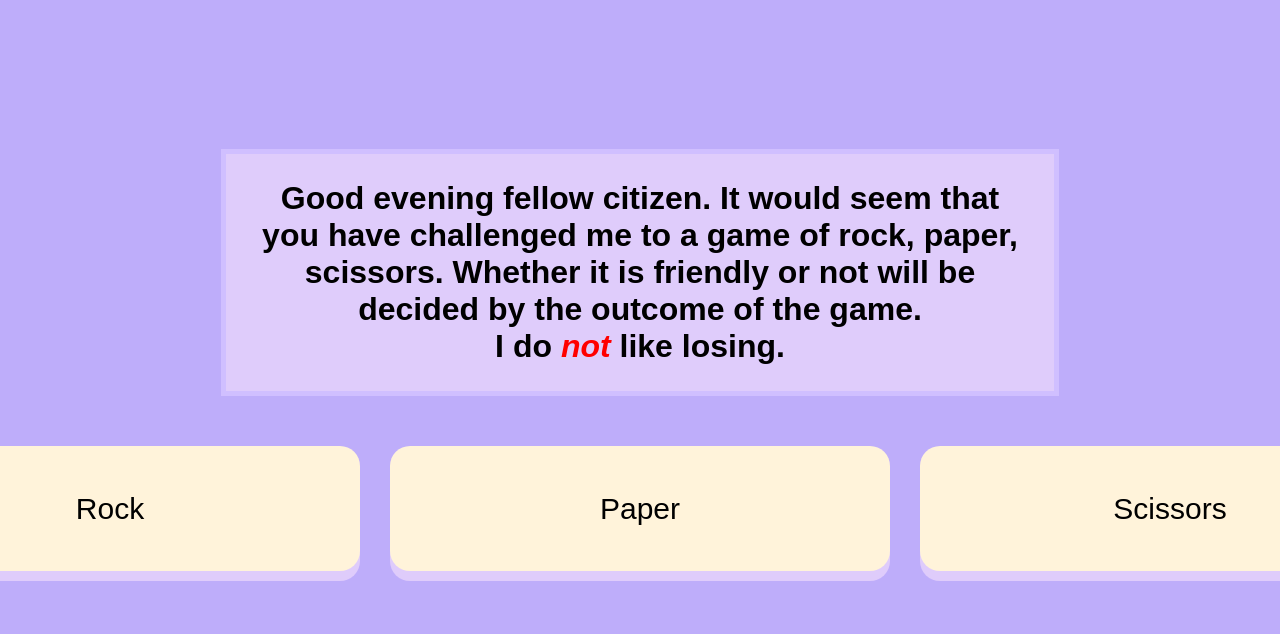
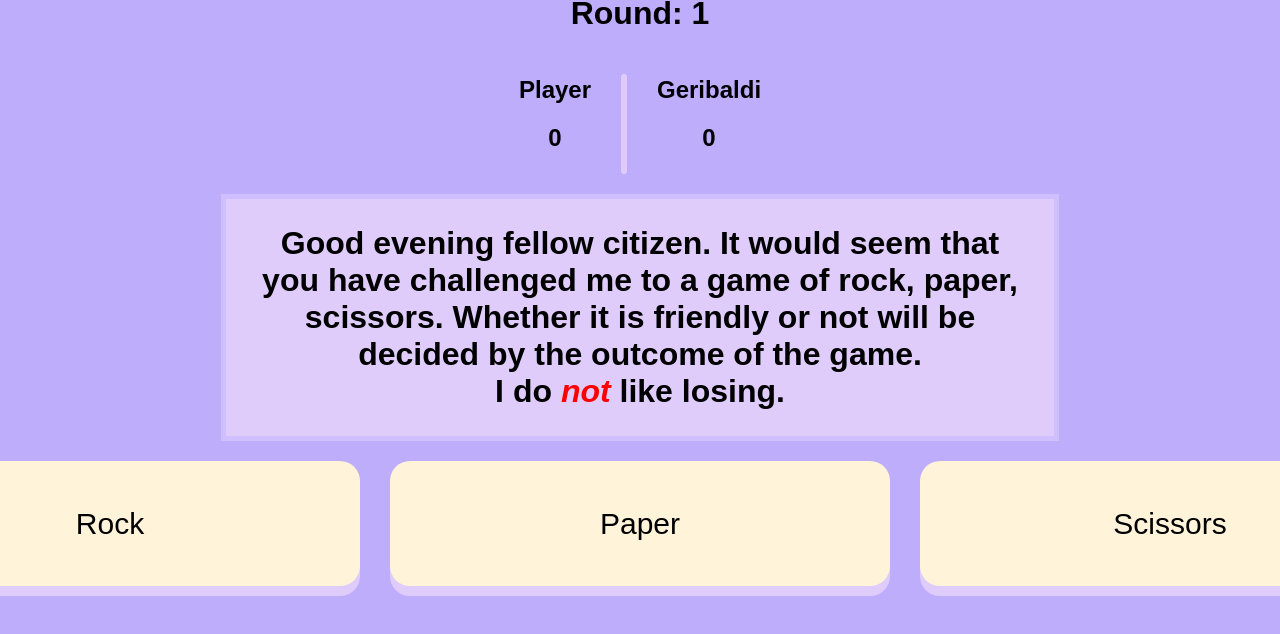
Before and after one commit to Geniye1/OdinProject-RockPaperScissors, a plain HTML site: page index.html in a window 1280 px wide. Shown: the top 634 px of the page. Drawn offline with Linux system fonts and the light colour scheme.

Commit message:
Fully implemented game UI

```diff
--- a/index.html
+++ b/index.html
@@ -20,6 +20,20 @@
         </div>
     </div>
     <div class="main-container">
+        <div class="round-counter-container">
+            <h1 id="round-counter">Round: 1</h1>
+        </div>
+        <div class="inner-score-container">
+            <div class="score-text-container">
+                <h2 class="score-counter-header">Player</h2>
+                <h2 data-game-contestant="player" class="score-counter">0</h2>
+            </div>
+            <div class="vertical-rule"></div>
+            <div class="score-text-container">
+                <h2 class="score-counter-header">Geribaldi</h2>
+                <h2 data-game-contestant="geribaldi" class="score-counter">0</h2>
+            </div>
+        </div>
         <div class="results-container">
             <h1 id="result-text">
                 Good evening fellow citizen. It would seem that you have challenged me to a game of rock, paper, scissors.
--- a/index.js
+++ b/index.js
@@ -63,6 +63,9 @@ function playGame(userChoiceIn) {
             // do nothing
         }
         totalRounds++;
+        playerScore.textContent = roundsWon;
+        geribaldiScore.textContent = roundsLost;
+        roundCounter.textContent = "Round: " + totalRounds;
     }
     else {
         // End game
@@ -91,6 +94,9 @@ function resetGame() {
     totalRounds = 0;
     roundsWon = 0;
     roundsLost = 0;
+    roundCounter.textContent = "Round: 0";
+    playerScore.textContent = "0";
+    geribaldiScore.textContent = "0";
     gameEndContainer.style.visibility = "hidden";
 
     // I know I shouldn't use this, but its run ONCE so its not that innefficient and the
@@ -111,6 +117,9 @@ const tieReturn = "TIE";
 // Main game elements
 const buttons = document.querySelectorAll(".choice-button");
 const resultText = document.querySelector("#result-text");
+const playerScore = document.querySelector(".score-counter[data-game-contestant=player]");
+const geribaldiScore = document.querySelector(".score-counter[data-game-contestant=geribaldi]");
+const roundCounter = document.querySelector("#round-counter");
 
 // Game end elements
 const gameEndContainer = document.querySelector(".game-end-overlay");
--- a/style.css
+++ b/style.css
@@ -7,11 +7,37 @@ body {
 .main-container {
     display: flex;
     flex-direction: column;
-    row-gap: 50px;
+    row-gap: 20px;
 
     justify-content: center;
     align-items: center;
-    height: 90vh;
+    height: 70vh;
+}
+
+.inner-score-container {
+    display: flex;
+    align-items: center;
+    gap: 30px;
+}
+
+.score-text-container {
+    display: flex;
+    flex-direction: column;
+    align-items: center;
+}
+
+.score-counter-header {
+    margin: 0 0 0 0;
+}
+
+.score-counter {
+
+}
+
+.vertical-rule {
+    border-left: 6px solid #DFCCFB;
+    border-radius: 20px;
+    height: 100px;
 }
 
 .game-end-overlay {
```
